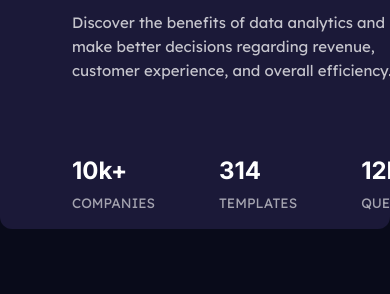
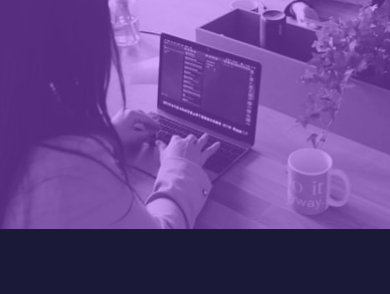
Before and after one commit to reshaditiya/frontendMentor-statsPreviewCard, a plain HTML site: page index.html in a window 390 px wide. Shown: the part 395-689 px from the top of the page. Drawn offline with nearby package versions, Linux system fonts and the light colour scheme.

Commit message:
layout fix

```diff
--- a/index.html
+++ b/index.html
@@ -37,59 +37,66 @@
             },
           },
         },
-			}
+      };
     </script>
   </head>
   <body
-		class="flex justify-center items-center pt-[22rem] bg-dark-blue text-white font-lexend-deca"
+    class="flex flex-col justify-center items-center pt-[22rem] bg-dark-blue text-white font-lexend-deca"
     style="font-size: 15px"
   >
     <div
-			class="w-[139rem] flex bg-desturated-blue rounded-[1.5rem] overflow-hidden"
+      class="w-full md:w-[139rem] flex flex-col-reverse md:flex-row bg-desturated-blue rounded-[1.5rem] overflow-hidden"
     >
-			<div class="pl-[9rem] pr-[12rem] pt-[8.8rem] leading-[3rem]">
+      <div
+        class="w-full md:min-w-[70rem] flex-grow pl-[9rem] pr-[12rem] pt-[8.8rem] pb-[7.4rem] leading-[3rem]"
+      >
         <h1
-					class="text-[4.4rem] font-['Inter'] font-[900] leading-[5.6rem]"
+          class="text-[4.4rem] font-['Inter'] font-[900] leading-[5.6rem] text-center md:text-left"
         >
-					Get <span class="text-soft-violet">insights</span> that help
-					your business grow.
+          Get <span class="text-soft-violet">insights</span> that help your
+          business grow.
         </h1>
-				<p class="mt-[3.2rem] opacity-75">
-					Discover the benefits of data analytics and make better
-					decisions regarding revenue, customer experience, and
-					overall efficiency.
+        <p class="mt-[3.2rem] opacity-75 text-center md:text-left">
+          Discover the benefits of data analytics and make better decisions
+          regarding revenue, customer experience, and overall efficiency.
         </p>
-				<div class="mt-[9.4rem] flex gap-[8rem]">
-					<div class="flex flex-col gap-[1rem] text-[1.7rem]">
-						<span class="text-[3rem] font-[900] font-inter"
-							>10k+</span
+        <div class="mt-[9.4rem] flex flex-col md:flex-row gap-[8rem]">
+          <div
+            class="flex flex-col items-center md:items-start gap-[1rem] text-[1.7rem]"
+          >
+            <span class="text-[3rem] font-[900] font-inter">10k+</span
             ><span class="opacity-60">COMPANIES</span>
           </div>
-					<div class="flex flex-col gap-[1rem] text-[1.7rem]">
-						<span class="text-[3rem] font-[900] font-inter"
-							>314</span
+          <div
+            class="flex flex-col items-center md:items-start gap-[1rem] text-[1.7rem]"
+          >
+            <span class="text-[3rem] font-[900] font-inter">314</span
             ><span class="opacity-60">TEMPLATES</span>
           </div>
-					<div class="flex flex-col gap-[1rem] text-[1.7rem]">
-						<span class="text-[3rem] font-[900] font-inter"
-							>12M+</span
+          <div
+            class="flex flex-col items-center md:items-start gap-[1rem] text-[1.7rem]"
+          >
+            <span class="text-[3rem] font-[900] font-inter">12M+</span
             ><span class="opacity-60">QUERIES</span>
           </div>
         </div>
       </div>
-			<div class="relative h-[56rem] w-[160rem]">
-				<img src="images/image-header-desktop.jpg" alt="" />
+      <div
+        class="relative h-[56rem] md:w-[160rem] bg-center bg-cover"
+        style="background-image: url(images/image-header-desktop.jpg)"
+      >
         <div class="absolute inset-0 bg-purple-500 bg-opacity-50"></div>
       </div>
     </div>
 
-		<!-- <div class="attribution">
+    <!-- <div class="mt-10">
 			Challenge by
 			<a
 				href="https://www.frontendmentor.io?ref=challenge"
 				target="_blank"
+				class="underline"
 				>Frontend Mentor</a
-			>. Coded by <a href="#">Your Name Here</a>.
+			>. Coded by <a href="https://reshaditiya.com" class="underline">Resha Aditiya</a>.
 		</div> -->
   </body>
 </html>
```
Lines whose indentation alone changed are shown as unchanged.
